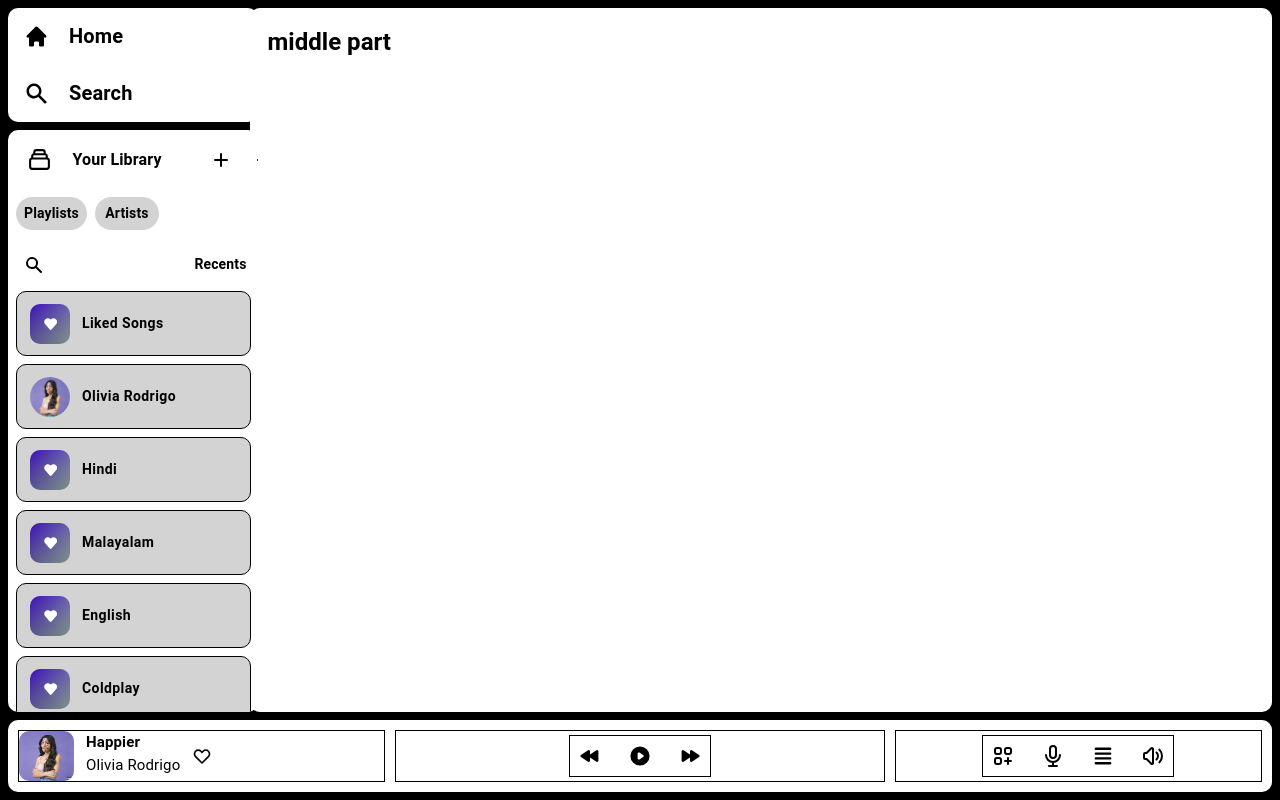
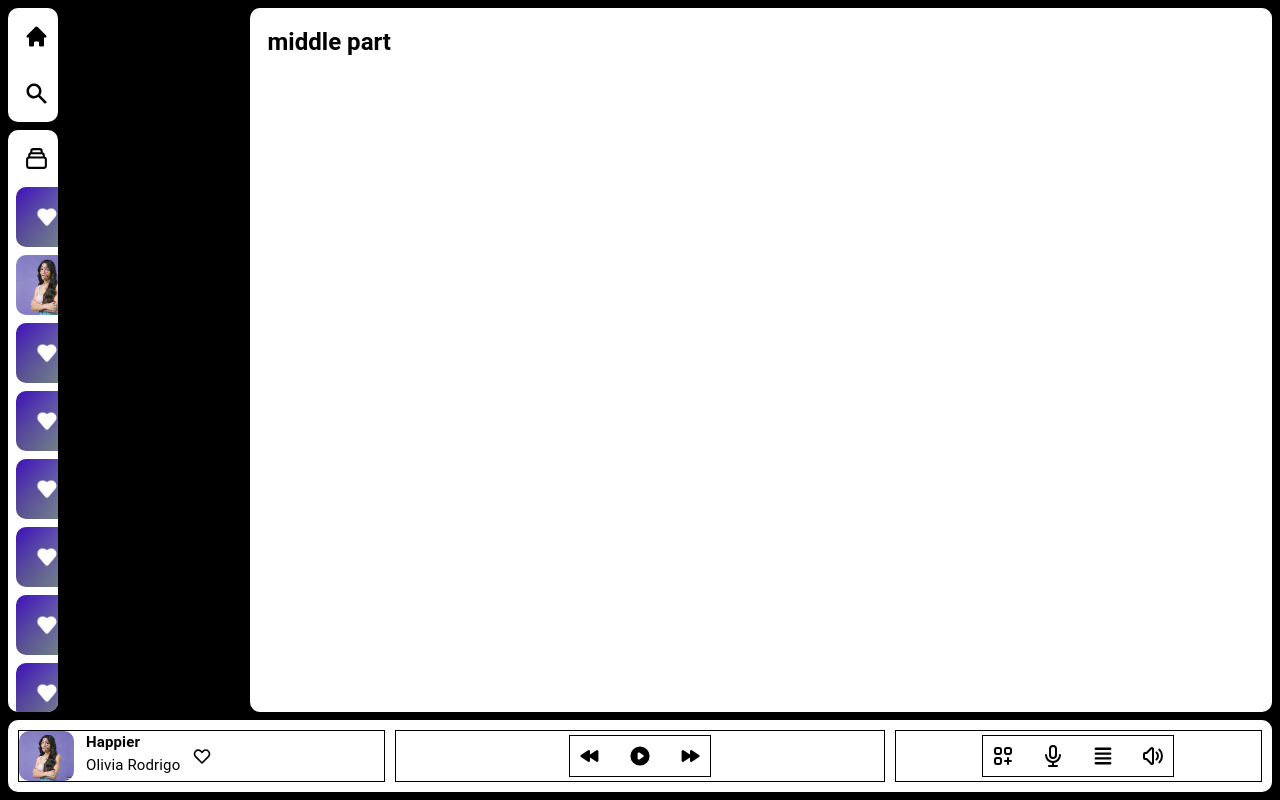
Before and after one commit to midhunk0/spotefy, a React (Create React App) app: page / in a window 1280 px wide. Built offline with nearby package versions, Linux system fonts and the light colour scheme.

Commit message:
some changes

```diff
--- a/src/App.js
+++ b/src/App.js
@@ -12,8 +12,7 @@ function App() {
         setRight(!right)
     }
     return(
-        <Box
-            className="app" display="flex" flexDirection="column" sx={{ background: "black" }}>
+        <Box className="app" display="flex" flexDirection="column" sx={{ background: "black" }}>
             <Box height="90%" display="flex">
                 <Box display="flex" width="19.5%">
                     <Left/>
--- a/src/components/Global/BottomBar.jsx
+++ b/src/components/Global/BottomBar.jsx
@@ -83,7 +83,11 @@ const BottomBar=({toggleRight})=>{
                     </IconButton>
                     {/* connect to device */}
                     <IconButton onClick={volumeToggle}>
-                        {volumeOn ? <HiOutlineVolumeUp color="black"/> : <HiOutlineVolumeOff color="black"/>}
+                        {
+                            volumeOn
+                            ? <HiOutlineVolumeUp color="black"/>
+                            : <HiOutlineVolumeOff color="black"/>
+                        }
                     </IconButton>
                     {/* volume controller */}
                 </Box>
--- a/src/components/Left/Left.jsx
+++ b/src/components/Left/Left.jsx
@@ -1,34 +1,42 @@
 import React, { useState } from "react";
-import { HiHome, HiOutlineHome, HiSearch, HiOutlineCollection, HiPlus, HiArrowRight, HiChevronDown } from "react-icons/hi";
+import {
+  HiHome,
+  HiOutlineHome,
+  HiSearch,
+  HiOutlineCollection,
+  HiPlus,
+  HiArrowRight,
+  HiChevronDown
+} from "react-icons/hi";
 import { Box, Typography, Button, ButtonBase, List, IconButton } from "@mui/material";
 
 const Left = () => {
-    const iconStyle = {
-        display: 'flex',
-        alignItems: 'center',
-        justifyContent: 'center',
-        width: '25px',
-        height: '25px',
+  const data = [
+    'Liked Songs', 'Olivia Rodrigo', 'Hindi', 'Malayalam',
+    'English', 'Coldplay', 'Hans Zimmer', 'Olivia Rodrigo',
+    'Hindi', 'Malayalam', 'English', 'Coldplay', 'Hans Zimmer',
+  ];
+
+  const [home, setHome] = useState(true);
+  const [side, setSide] = useState(false);
+
+  const goToHome = () => {
+    setHome(true);
   };
 
-    const data = [
-        'Liked Songs', 'Olivia Rodrigo', 'Hindi', 'Malayalam',
-        'English','Coldplay', 'Hans Zimmer'
-    ];
-
-    const [home, notHome]=useState(true)
-
-    const goToHome=()=>[
-        notHome(!home)
-    ]
+  const toggleSidebar = () => {
+    setSide(prevState => !prevState);
+  };
 
   return (
-        <Box display="flex" flexDirection="column" margin="8px" gap="8px" width="100%">
+    <Box display="flex" >
+      {side ? (
+        <Box display="flex" flexDirection="column" margin="8px" gap="8px">
         <Box display="flex" flexDirection="column" borderRadius="10px" bgcolor="white">
         <a href="/home" style={{ textDecoration: "none", color: "black" }} onClick={goToHome}>
           <Box display="flex" sx={{ m: 1, gap: 1 }}>
-                        <Box sx={{ ...iconStyle, p: 1 }}>
-                            { home ? <HiHome size="25px" /> : <HiOutlineHome size="25px" /> }
+            <Box sx={{ display: 'flex', alignItems: 'center', justifyContent: 'center', width: '25px', height: '25px', p: 1 }}>
+              {home ? <HiHome size="25px" /> : <HiOutlineHome size="25px" />}
             </Box>
             <Typography variant="h6" fontWeight="bold" sx={{ m: 0.5 }}>
               Home
@@ -37,7 +45,7 @@ const Left = () => {
         </a>
         <a href="/search" style={{ textDecoration: "none", color: "black" }}>
           <Box display="flex" sx={{ m: 1, gap: 1 }}>
-                        <Box sx={{ ...iconStyle, p: 1 }}>
+            <Box sx={{ display: 'flex', alignItems: 'center', justifyContent: 'center', width: '25px', height: '25px', p: 1 }}>
               <HiSearch size="25px" />
             </Box>
             <Typography variant="h6" fontWeight="bold" sx={{ m: 0.5 }}>
@@ -46,11 +54,11 @@ const Left = () => {
           </Box>
         </a>
       </Box>
-            <Box display="flex" flexDirection="column" borderRadius="10px"  bgcolor="white" sx={{overflow:"auto"}}>
-                <Box display="flex" height="10.6%" >
+      <Box display="flex" flexDirection="column" borderRadius="10px" bgcolor="white" sx={{ overflow: "auto" }}>
+      <Box display="flex" height="10.6%">
         <Box display="flex" sx={{ m: 1 }}>
-                        <ButtonBase disableRipple sx={{ width: "157px", gap: 0.5, borderRadius: "20px" }}>
-                            <Box sx={{ ...iconStyle, p: 1 }}>
+          <ButtonBase disableRipple sx={{ width: "157px", gap: 0.5, borderRadius: "20px" }} onClick={toggleSidebar}>
+            <Box sx={{ display: 'flex', alignItems: 'center', justifyContent: 'center', width: '25px', height: '25px', p: 1 }}>
               <HiOutlineCollection size="25px" color="black" />
             </Box>
             <Typography fontWeight="bold" sx={{ m: 1 }}>
@@ -74,7 +82,7 @@ const Left = () => {
               Playlists
             </Typography>
           </Button>
-                        <Button disableRipple sx={{ml:"8px", background: "lightgray", "&:hover": { background: "gray", color: "white" }, "&:active": { background: "black", transition: "background .7s" }, borderRadius: "20px", color: "black" }}>
+          <Button disableRipple sx={{ ml: "8px", background: "lightgray", "&:hover": { background: "gray", color: "white" }, "&:active": { background: "black", transition: "background .7s" }, borderRadius: "20px", color: "black" }}>
             <Typography fontWeight="bold" sx={{ textTransform: 'none' }} fontSize="14px">
               Artists
             </Typography>
@@ -88,24 +96,50 @@ const Left = () => {
               <HiSearch size="20px" color="black" />
             </IconButton>
             <Box display="flex">
-                                <ButtonBase disableRipple sx={{ borderRadius: "20px","&:active":{background:"red"} }}>
+              <ButtonBase disableRipple sx={{ borderRadius: "20px", "&:active": { background: "red" } }}>
                 <Typography fontWeight="bold" sx={{ m: 1 }} fontSize="14px">
                   Recents
                 </Typography>
-                                    <Box sx={{ ...iconStyle }}>
+                <Box sx={{ display: 'flex', alignItems: 'center', justifyContent: 'center', width: '25px', height: '25px' }}>
                   <HiChevronDown size="20px" color="black" />
                 </Box>
               </ButtonBase>
             </Box>
           </Box>
           {data.map((item, index) => (
-                            <Button disableRipple sx={{ height: "65px",textTransform:"none",fontWeight:"bold", background: "lightgray", color: "black", border: "1px solid black", borderRadius: "10px", width: "94%", m:"0 8px 8px 8px", justifyContent: "left", "&:hover": { background: "gray", color: "white" }, "&:active": { background: "black", transition: "background .7s" }}}>
-                                {index === 1 && (
-                                    <img src={`../../assets/olivia.jpeg`} width="40px" height="40px" style={{ objectFit: 'cover',marginLeft: "5px", borderRadius: "20px" }} alt="olivia"/>
+            <Button
+              key={index}
+              disableRipple
+              sx={{
+                height: "60px",
+                textTransform: "none",
+                fontWeight: "bold",
+                background: "lightgray",
+                color: "black",
+                borderRadius: "10px",
+                width: "94%",
+                m: "0 8px 8px 8px",
+                justifyContent: "left",
+                "&:hover": { background: "gray", color: "white" },
+                "&:active": { background: "black", transition: "background .7s" }
+              }}
+            >
+              {index === 1 ? (
+                <img
+                  src={`../../assets/olivia.jpeg`}
+                  width="60px"
+                  height="60px"
+                  style={{ objectFit: 'cover',marginLeft:"-8px", borderRadius: "10px" }}
+                  alt="olivia"
+                />
+              ) : (
+                <img
+                  src={`../../assets/liked.png`}
+                  width="60px"
+                  style={{marginLeft:"-8px", borderRadius: "10px" }}
+                  alt="liked"
+                />
               )}
-                                {index !== 1 && (
-                                    <img src={`../../assets/liked.png`} width="40px" style={{ marginLeft: "5px", borderRadius: "10px" }} alt="liked" />
-                                ) }
               <Box alignItems="center" ml={1.5}>
                 {item}
               </Box>
@@ -115,7 +149,73 @@ const Left = () => {
       </Box>
     </Box>
     </Box>
-    )
-}
+
+      ) : (
+        <Box width="20%" display="flex" flexDirection="column" margin="8px" gap="8px">
+        <Box display="flex" flexDirection="column" borderRadius="10px"  bgcolor="white">
+        <a href="/home" style={{ textDecoration: "none", color: "black" }} onClick={goToHome}>
+          <Box display="flex" sx={{ m: 1, gap: 1 }}>
+            <Box sx={{ display: 'flex', alignItems: 'center', justifyContent: 'center',  p: 1 }}>
+              {home ? <HiHome size="25px" /> : <HiOutlineHome size="25px" />}
+            </Box>
+          </Box>
+        </a>
+        <a href="/search" style={{ textDecoration: "none", color: "black" }}>
+          <Box display="flex" sx={{ m: 1, gap: 1 }}>
+            <Box sx={{ display: 'flex', alignItems: 'center', justifyContent: 'center', width: '25px', height: '25px', p: 1 }}>
+              <HiSearch size="25px" />
+            </Box>
+          </Box>
+        </a>
+      </Box>
+      <Box display="flex" flexDirection="column" borderRadius="10px" bgcolor="white" sx={{ overflow: "auto" }}>
+      <Box display="flex" height="10.6%">
+        <Box display="flex" sx={{ m: 1 }}>
+          <ButtonBase disableRipple  onClick={toggleSidebar}>
+            <Box sx={{ display: 'flex', alignItems: 'center', justifyContent: 'center', width: '25px', height: '25px', p: 1 }}>
+              <HiOutlineCollection size="25px" color="black" />
+            </Box>
+          </ButtonBase>
+        </Box>
+      </Box>
+      <Box sx={{ height: '100%',overflow: 'auto', }} >
+        <List sx={{ padding: 0 }}>
+          {data.map((item, index) => (
+            <Button
+              key={index}
+              disableRipple
+              sx={{
+                height: "60px",
+                borderRadius: "10px",
+                m: "0 8px 8px 8px",
+              }}
+            >
+              {index === 1 ? (
+                <img
+                  src={`../../assets/olivia.jpeg`}
+                  width="60px"
+                  height="60px"
+                  style={{ objectFit: 'cover', marginLeft:"-8px", borderRadius: "10px" }}
+                  alt="olivia"
+                />
+              ) : (
+                <img
+                  src={`../../assets/liked.png`}
+                  width="60px"
+                  style={{marginLeft:"-8px",  borderRadius: "10px" }}
+                  alt="liked"
+                />
+              )}
+            </Button>
+          ))}
+        </List>
+      </Box>
+    </Box>
+    </Box>
+      )}
+
+    </Box>
+  );
+};
 
 export default Left;
```
Lines whose indentation alone changed are shown as unchanged.
